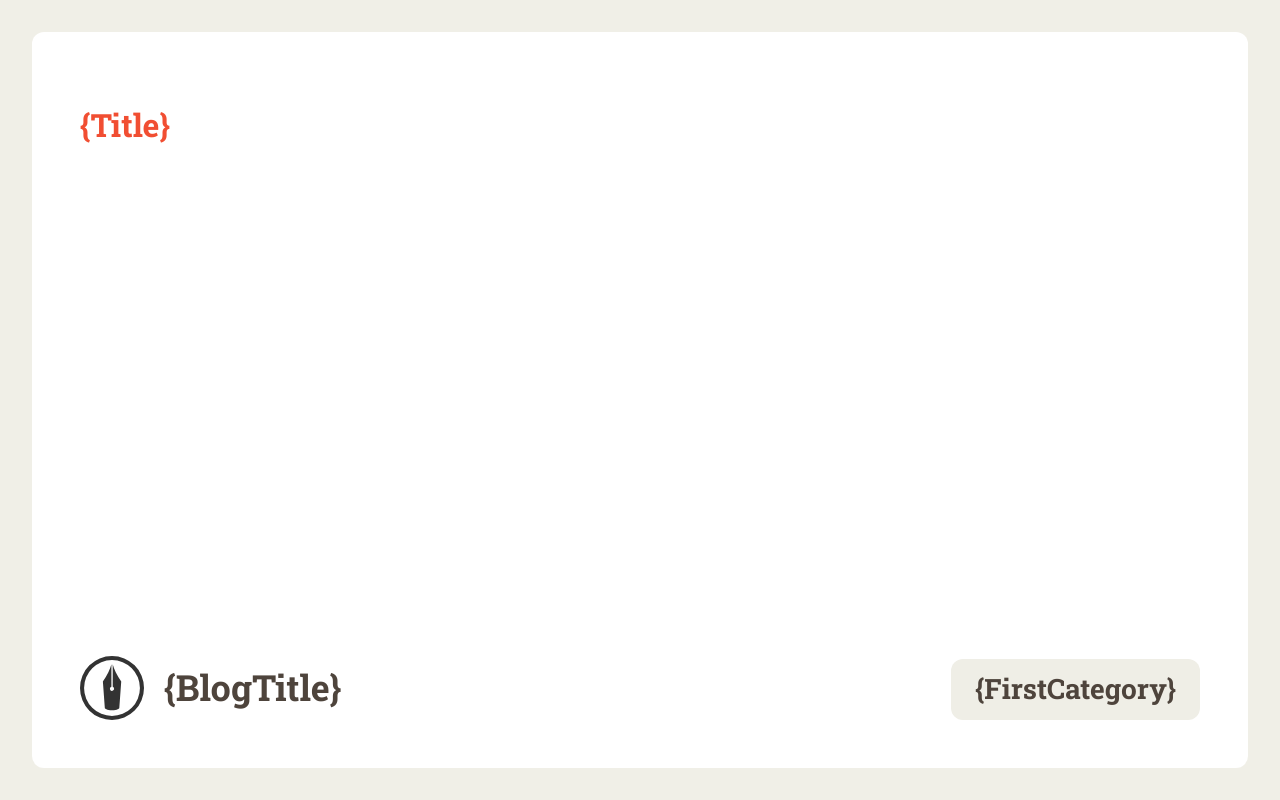
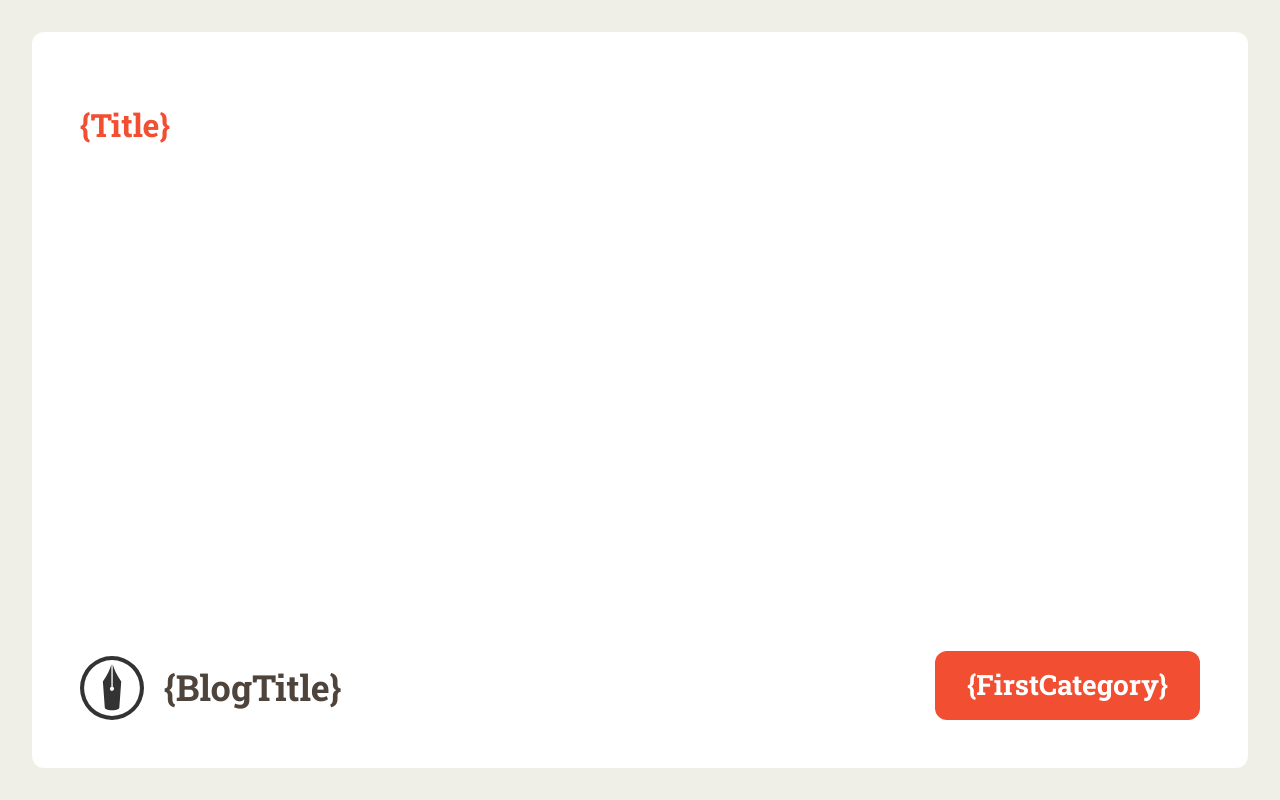
Before and after one commit to ysknsid25/hatena-blog-theme-git, a website built with Vite: page html/eyecatch.html in a window 1280 px wide. Built offline with nearby package versions, Linux system fonts and the light colour scheme.

Commit message:
fix: eyecatch
Signed-off-by: ysknsid25 <kengo071225@gmail.com>

```diff
--- a/html/eyecatch.html
+++ b/html/eyecatch.html
@@ -33,6 +33,7 @@
                 flex-direction: column;
                 padding: 48px;
                 position: relative;
+                background-size: 40px 40px;
             }
 
             /* 右上の記事タイトル */
@@ -93,10 +94,10 @@
             /* 右下のカテゴリ */
             .category span {
                 display: inline-block;
-                padding: 8px 24px;
+                padding: 12px 32px;
                 border-radius: 12px;
-                background-color: var(--category-bg);
-                color: var(--blog-name-color);
+                background-color: var(--title-color);
+                color: #fff;
                 font-size: 28px;
                 font-weight: bold;
             }
```
